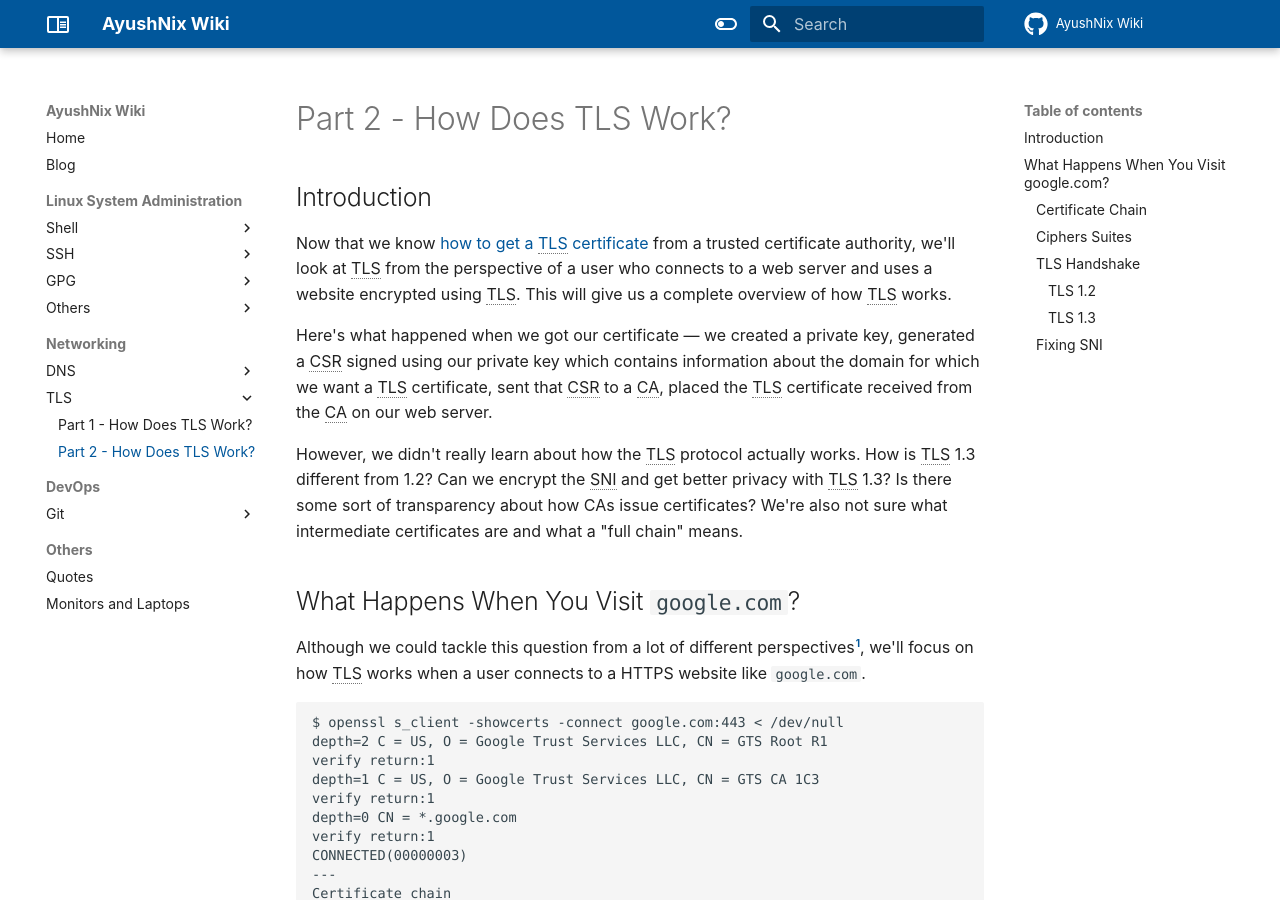
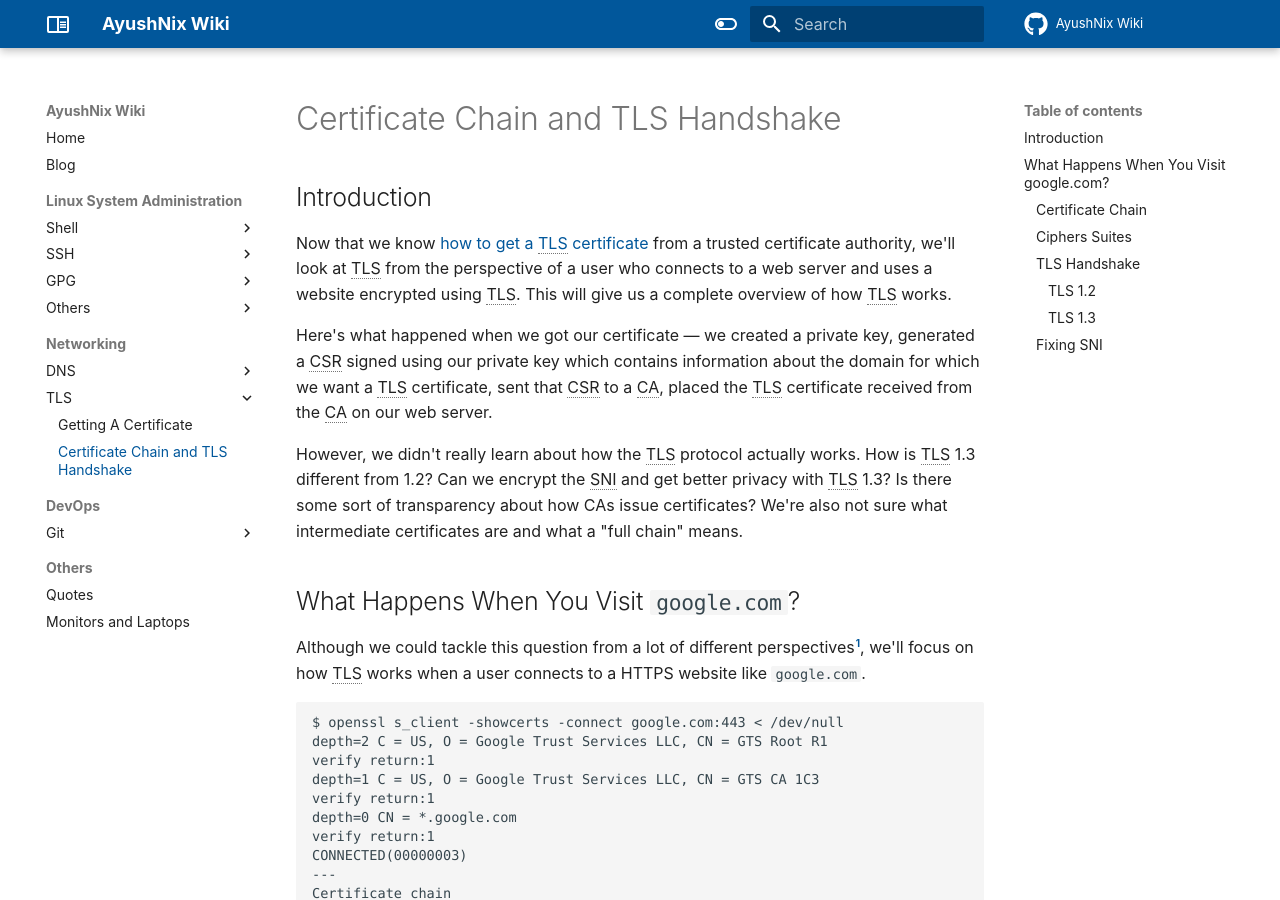
Before and after one commit to ayushnix/wiki, an MkDocs documentation site: the page built from docs/networking/tls/cert-chain-and-tls-handshake.md, in a window 1280 px wide and 900 px high. Built offline with MkDocs 1.6.1 and Material for MkDocs 9.7.7, drawn with Linux system fonts in a browser that asks for light colours; comment, search, counter and statistics services are not loaded.

Commit message:
rename the TLS articles and fix link

```diff
--- a/docs/networking/tls/how-does-tls-work-part2.md
+++ b/docs/networking/tls/cert-chain-and-tls-handshake.md
@@ -1,12 +1,12 @@
 ---
-title: "Part 2 - How Does TLS Work?"
+title: "Certificate Chains, Cipher Suites, and TLS Handshake"
 summary: "This article deals with what happens when you make a TLS connection"
 date: 2021-12-10
 ---
 
 # Introduction
 
-Now that we know [how to get a TLS certificate](how-does-tls-work-part1.md) from a trusted
+Now that we know [how to get a TLS certificate](getting-a-certificate.md) from a trusted
 certificate authority, we'll look at TLS from the perspective of a user who connects to a web server
 and uses a website encrypted using TLS. This will give us a complete overview of how TLS works.
 
--- a/docs/networking/tls/how-does-tls-work-part1.md
+++ b/docs/networking/tls/getting-a-certificate.md
@@ -1,5 +1,5 @@
 ---
-title: "Part 1 - How Does TLS Work?"
+title: "Getting A Certificate"
 summary: "Before I get a certificate for my domain, I want to know how TLS actually works."
 date: 2021-11-18
 ---
--- a/mkdocs.yml
+++ b/mkdocs.yml
@@ -32,8 +32,8 @@ nav:
       - DNS:
           - "How Does DNS Work?": "networking/dns/how-does-dns-work.md"
       - TLS:
-          - "Part 1 - How Does TLS Work?": "networking/tls/how-does-tls-work-part1.md"
-          - "Part 2 - How Does TLS Work?": "networking/tls/how-does-tls-work-part2.md"
+          - "Getting A Certificate": "networking/tls/getting-a-certificate.md"
+          - "Certificate Chain and TLS Handshake": "networking/tls/cert-chain-and-tls-handshake.md"
   - "DevOps":
       - Git:
           - "Getting Started With Git": "devops/git/getting-started-with-git.md"
```
Also changed, not shown: other parts of docs/networking/tls/cert-chain-and-tls-handshake.md (+1 -1 lines).
